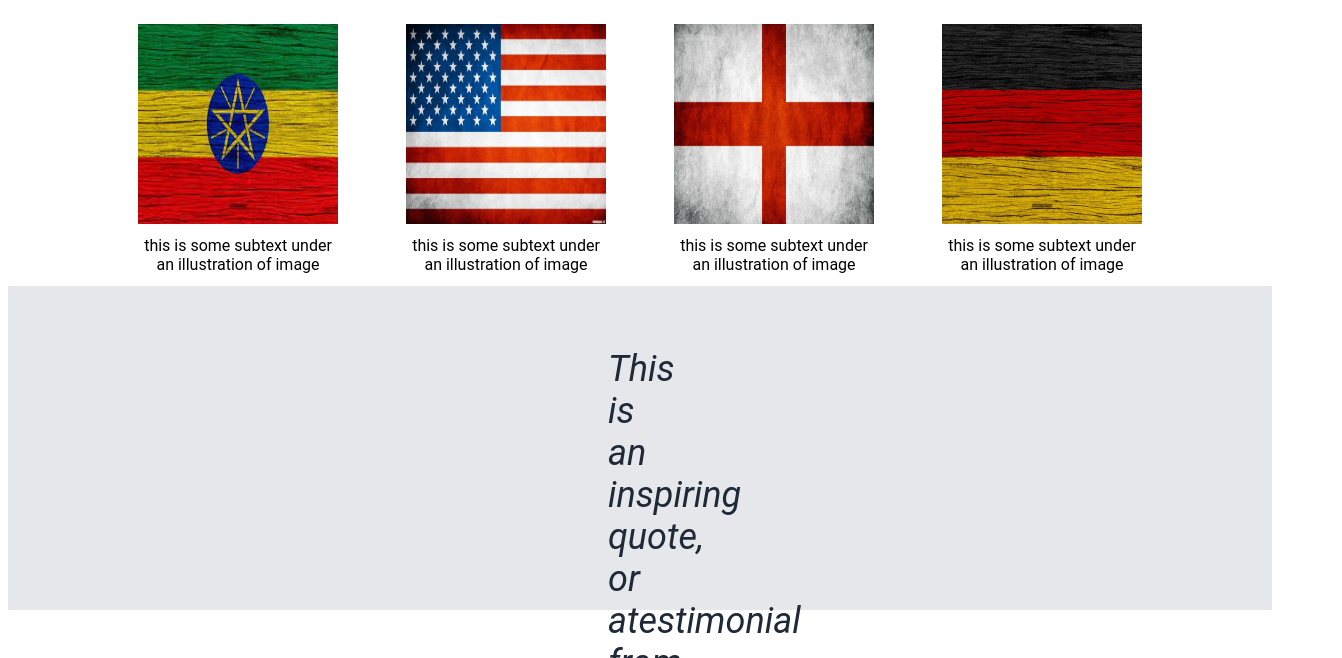
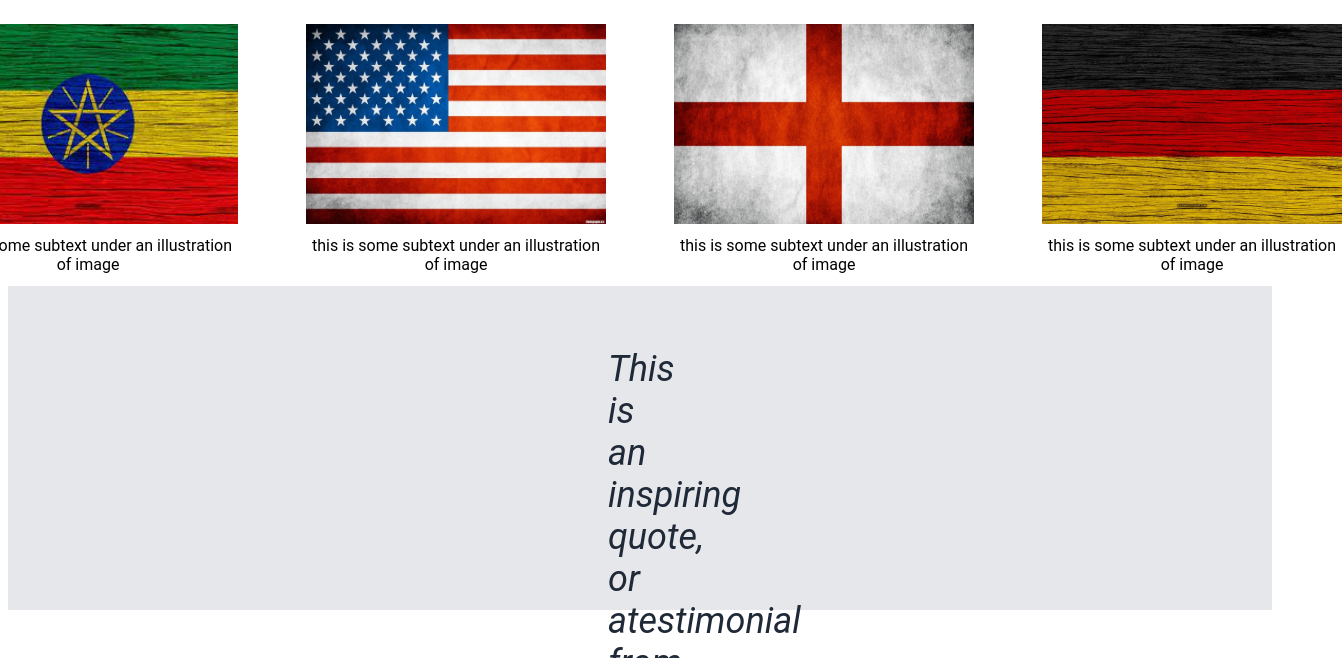
Before and after one commit to cozNahom/landing_project, a plain HTML site: page index.html in a window 1280 px wide. Shown: the part 442-1100 px from the top of the page, 1342 px wide, since content can reach past the window. Drawn offline with Linux system fonts and the light colour scheme.

Commit message:
add width to the flags

```diff
--- a/style.css
+++ b/style.css
@@ -77,8 +77,8 @@ img.wolf {
 
 /*========part two===========*/
 .info {
-    /*border:2px solid #f504d5; */
-    padding: 12px 400px;
+   /* border:2px solid #f504d5; */
+    padding: 12px 200px;
     }
 .some_infos{
         font-size: 36px;
@@ -91,22 +91,25 @@ img.wolf {
     display: flex;
     gap:68px;
     justify-content: center;
+    /*border:2px solid #f504d5; */
 }
 .card1{
-    width: 200px;
+    width: 400px;
+   /* border:2px solid hsl(261, 97%, 49%); */
 
 }
 .boxes{
     height: 200px;
-    width: 200px;
+    /*width: 400px; */
    /* border-radius: 25px;
     border:2px solid #3882f6; */
     margin-bottom: 12px;
 }
 img{
     height: 200px;
-    width: 200px;
+    width: 300px;
     object-fit: fill;
+    /*border:1px solid hsl(212, 93%, 61%); */
 }
 .mtexts{
     text-align: center;
```
